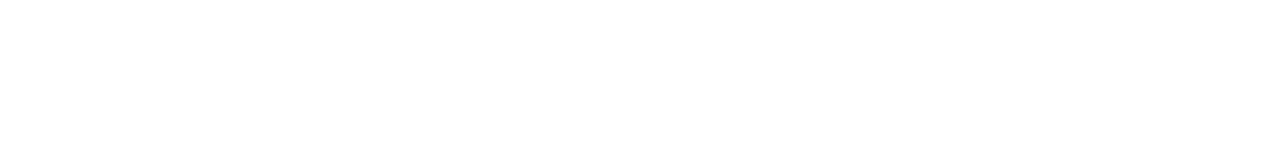
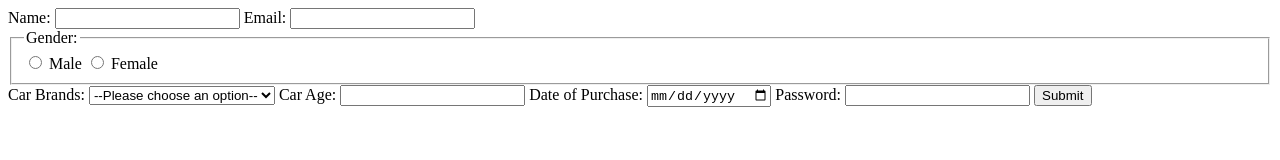
Before and after one commit to acciojob/car-insurance-form-sunilbilur, a website: page main.html in a window 1280 px wide. Drawn offline with Linux system fonts and the light colour scheme.

Commit message:
created a submission

```diff
--- a/main.html
+++ b/main.html
@@ -7,6 +7,40 @@
 </head>
 
 <body>
+	<form action="#" method="post">
+    <label for="name">Name:</label>
+    <input type="text" id="name" name="name" required>
+
+    <label for="email">Email:</label>
+    <input type="email" id="email" name="email" required>
+
+    <fieldset>
+      <legend>Gender:</legend>
+      <input type="radio" id="gender_m" name="gender" value="male" required>
+      <label for="gender_m">Male</label>
+      <input type="radio" id="gender_f" name="gender" value="female" required>
+      <label for="gender_f">Female</label>
+    </fieldset>
+
+    <label for="cars">Car Brands:</label>
+    <select id="cars" name="cars">
+      <option value="" disabled selected>--Please choose an option--</option>
+      <option value="BMW">BMW</option>
+      <option value="Audi">Audi</option>
+      <option value="Mercedez">Mercedez</option>
+    </select>
+
+    <label for="carage">Car Age:</label>
+    <input type="number" id="carage" name="carage" required>
+
+    <label for="dop">Date of Purchase:</label>
+    <input type="date" id="dop" name="dop" required>
+
+    <label for="password">Password:</label>
+    <input type="password" id="password" name="password" required>
+
+    <button type="submit">Submit</button>
+  </form>
 	<!-- the entire body must be written by student -->
     <script type="text/javascript" src="./script.js">
 </script>
```
